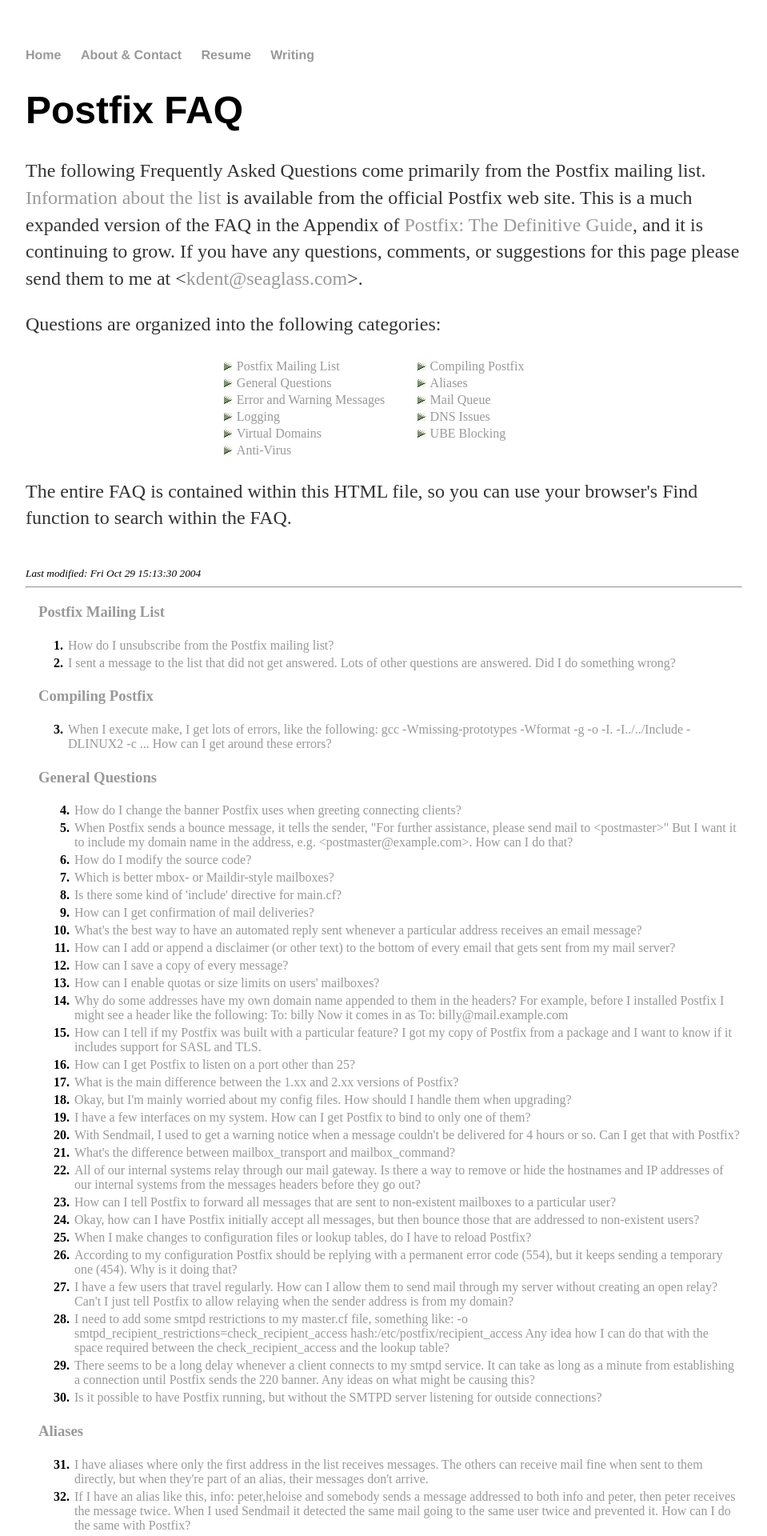
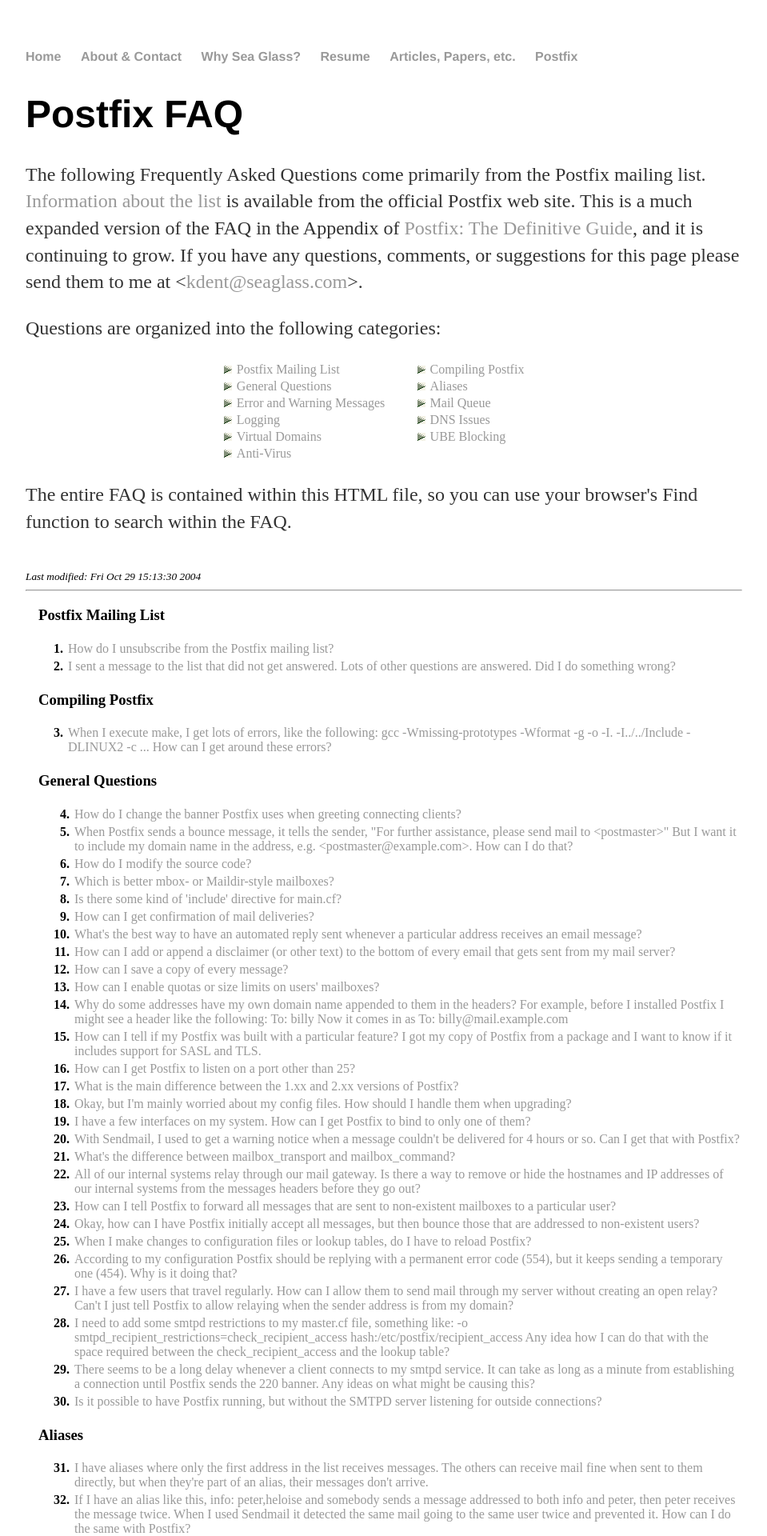
Before and after one commit to kdent/kdent.github.io, a Jekyll site: the page built from postfix/faq.html, in a window 1280 px wide. Shown: the top 1920 px of the page at 80% size, without its empty margins (160-1119 px from the left). Built offline with Jekyll 4.4.1, drawn with Linux system fonts in a browser that asks for light colours.

Commit message:
Progress

```diff
--- a/_layouts/default.html
+++ b/_layouts/default.html
@@ -10,8 +10,10 @@
             <ul>
                 <li><a href="/">Home</a></li>
                 <li><a href="/about.html">About &amp; Contact</a></li>
+                <li><a href="/seaglass.html">Why Sea Glass?</a></li>
                 <li><a href="/resume.html">Resume</a></li>
-                <li><a href="/writing.html">Writing</a></li>
+                <li><a href="/writing.html">Articles, Papers, etc.</a></li>
+                <li><a href="/postfix/">Postfix</a></li>
             </ul>
         </nav>
         <div class="container">
--- a/css/main.css
+++ b/css/main.css
@@ -11,6 +11,7 @@
 nav ul li, footer ul li {
     display: inline;
     margin-right: 20px;
+    font-size: 12pt;
 }
 a {
     text-decoration: none;
@@ -23,7 +24,7 @@
     font-size: 3em;
     font-family:'Helvetica', 'Arial', 'Sans-Serif';
 }
-p {
+p, li {
     font-size: 1.5em;
     line-height: 1.4em;
     color: #333;
@@ -45,3 +46,13 @@
 .question {
     font-weight: bold;
 }
+
+.answer {
+    margin-left: 0.5em;
+    margin-right: 1em;
+}
+
+pre {
+    margin-left: 3em;
+    font-size: 1.5em
+}
--- a/postfix/faq.html
+++ b/postfix/faq.html
@@ -56,7 +56,7 @@
 <i><small>Last modified: Fri Oct 29 15:13:30 2004</small></i>
 <hr />
 <div style="margin-left: 1em;">
-<h3 class="subhead"><a name="PostfixMailingList">Postfix Mailing List</a></h3>
+<h3 class="subhead"><a name="PostfixMailingList"></a>Postfix Mailing List</h3>
 <table style="margin-left: 1em;" border="0">
 <tr ><th align="right" valign="top"style="padding-right: 3px;">1.</th>
 <td valign="top"><a href="#unml" class="questionlist">How do I unsubscribe from the Postfix mailing list?
@@ -66,7 +66,7 @@
 other questions are answered. Did I do something wrong?
 </a></td></tr>
 </table>
-<h3 class="subhead"><a name="CompilingPostfix">Compiling Postfix</a></h3>
+<h3 class="subhead"><a name="CompilingPostfix"></a>Compiling Postfix</h3>
 <table style="margin-left: 1em;" border="0">
 <tr ><th align="right" valign="top"style="padding-right: 3px;">3.</th>
 <td valign="top"><a href="#warnerr" class="questionlist">When I execute make, I get lots of errors,
@@ -78,7 +78,7 @@
 
 </a></td></tr>
 </table>
-<h3 class="subhead"><a name="GeneralQuestions">General Questions</a></h3>
+<h3 class="subhead"><a name="GeneralQuestions"></a>General Questions</h3>
 <table style="margin-left: 1em;" border="0">
 <tr ><th align="right" valign="top"style="padding-right: 3px;">4.</th>
 <td valign="top"><a href="#chban" class="questionlist">How do I change the banner Postfix uses when greeting connecting
@@ -210,7 +210,7 @@
 server listening for outside connections?
 </a></td></tr>
 </table>
-<h3 class="subhead"><a name="Aliases">Aliases</a></h3>
+<h3 class="subhead"><a name="Aliases"></a>Aliases</h3>
 <table style="margin-left: 1em;" border="0">
 <tr ><th align="right" valign="top"style="padding-right: 3px;">31.</th>
 <td valign="top"><a href="#alfrst" class="questionlist">I have aliases where only the first address in the list receives
@@ -237,7 +237,7 @@
 seem to work with Postfix.
 </a></td></tr>
 </table>
-<h3 class="subhead"><a name="ErrorandWarningMessages">Error and Warning Messages</a></h3>
+<h3 class="subhead"><a name="ErrorandWarningMessages"></a>Error and Warning Messages</h3>
 <table style="margin-left: 1em;" border="0">
 <tr ><th align="right" valign="top"style="padding-right: 3px;">34.</th>
 <td valign="top"><a href="#erlpbk" class="questionlist">I can't seem to receive messages. What does this error mean:
@@ -268,7 +268,7 @@
 What could be the problem?
 </a></td></tr>
 </table>
-<h3 class="subhead"><a name="MailQueue">Mail Queue</a></h3>
+<h3 class="subhead"><a name="MailQueue"></a>Mail Queue</h3>
 <table style="margin-left: 1em;" border="0">
 <tr ><th align="right" valign="top"style="padding-right: 3px;">38.</th>
 <td valign="top"><a href="#qdl" class="questionlist">I have a whole bunch of mail queued up that I know I don't need.
@@ -302,7 +302,7 @@
 coming from?
 </a></td></tr>
 </table>
-<h3 class="subhead"><a name="Logging">Logging</a></h3>
+<h3 class="subhead"><a name="Logging"></a>Logging</h3>
 <table style="margin-left: 1em;" border="0">
 <tr ><th align="right" valign="top"style="padding-right: 3px;">44.</th>
 <td valign="top"><a href="#lgwhr" class="questionlist">Where does Postfix log its information?
@@ -332,7 +332,7 @@
 different time. What could be the problem?
 </a></td></tr>
 </table>
-<h3 class="subhead"><a name="DNSIssues">DNS Issues</a></h3>
+<h3 class="subhead"><a name="DNSIssues"></a>DNS Issues</h3>
 <table style="margin-left: 1em;" border="0">
 <tr ><th align="right" valign="top"style="padding-right: 3px;">51.</th>
 <td valign="top"><a href="#dnshnf" class="questionlist">I get an error saying that the host cannot be found, but when I
@@ -349,7 +349,7 @@
 directly to the A record system. Is this normal?
 </a></td></tr>
 </table>
-<h3 class="subhead"><a name="VirtualDomains">Virtual Domains</a></h3>
+<h3 class="subhead"><a name="VirtualDomains"></a>Virtual Domains</h3>
 <table style="margin-left: 1em;" border="0">
 <tr ><th align="right" valign="top"style="padding-right: 3px;">54.</th>
 <td valign="top"><a href="#vrtcmd" class="questionlist">Is there any way I can have a virtual alias deliver a message to
@@ -362,7 +362,7 @@
 same address?
 </a></td></tr>
 </table>
-<h3 class="subhead"><a name="UBEBlocking">UBE Blocking</a></h3>
+<h3 class="subhead"><a name="UBEBlocking"></a>UBE Blocking</h3>
 <table style="margin-left: 1em;" border="0">
 <tr ><th align="right" valign="top"style="padding-right: 3px;">56.</th>
 <td valign="top"><a href="#ubeor1" class="questionlist">Help! I think I'm an open relay. I see lots of messages in my log
@@ -469,7 +469,7 @@
 it's up?
 </a></td></tr>
 </table>
-<h3 class="subhead"><a name="Anti-Virus">Anti-Virus</a></h3>
+<h3 class="subhead"><a name="Anti-Virus"></a>Anti-Virus</h3>
 <table style="margin-left: 1em;" border="0">
 <tr ><th align="right" valign="top"style="padding-right: 3px;">73.</th>
 <td valign="top"><a href="#avblkatc" class="questionlist">Can I block certain attachments based on the extension of the
--- a/seaglass.html
+++ b/seaglass.html
@@ -8,9 +8,9 @@
 <p>
 Originally I used this site for a web hosting company that I started in the
 1990's and then to store various bits of technical information (you can read
-more below). I've had lots of requests for the domain name 'seaglass.com', but
-I've been reluctant to part with it since I've been using it for my email
-address for so long.
+more below). I've had lots of requests for the domain name, but I've been
+reluctant to part with it since I've been using it for my email address for so
+long.
 </p>
 
 <p>
```
Also changed, not shown: 1 other file.
